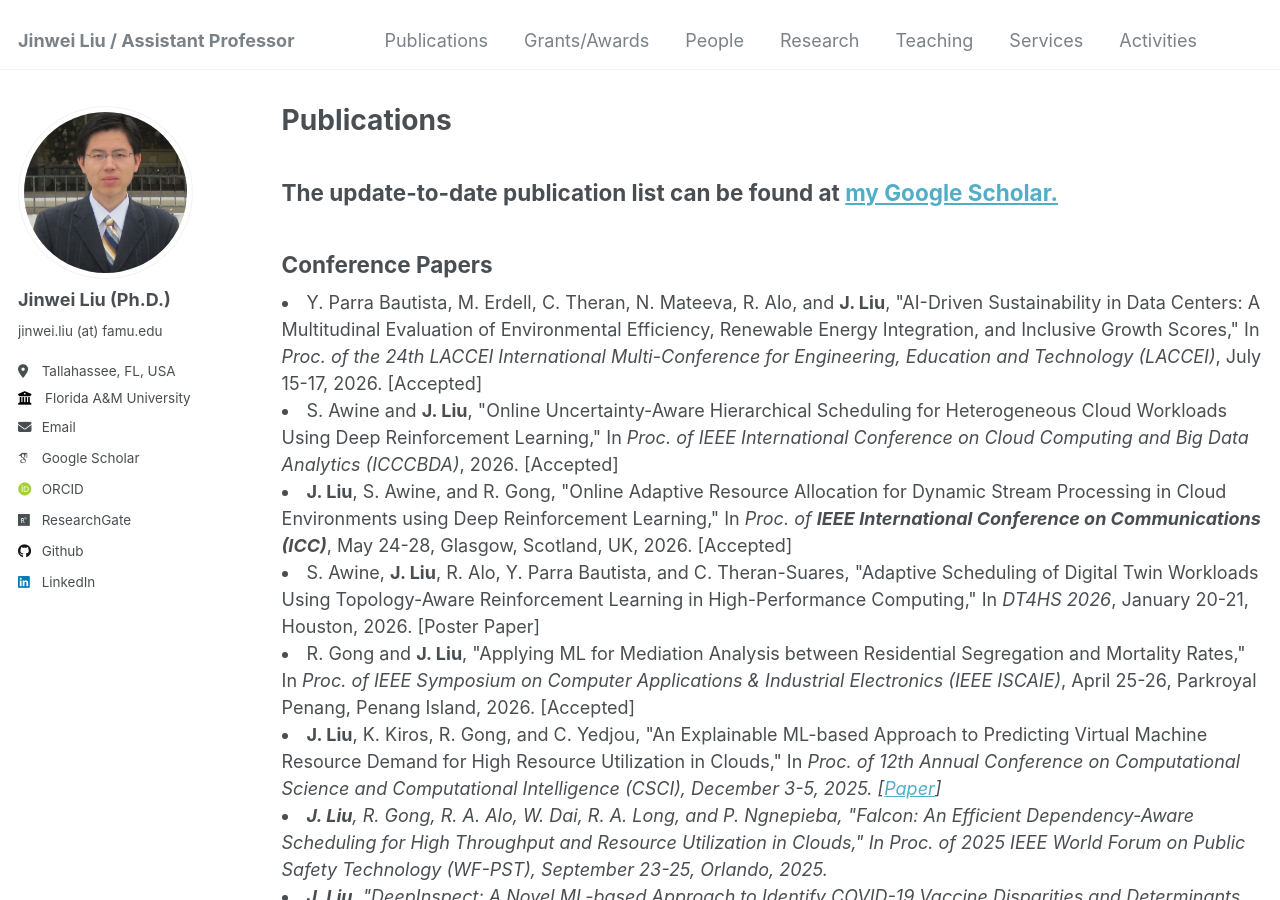
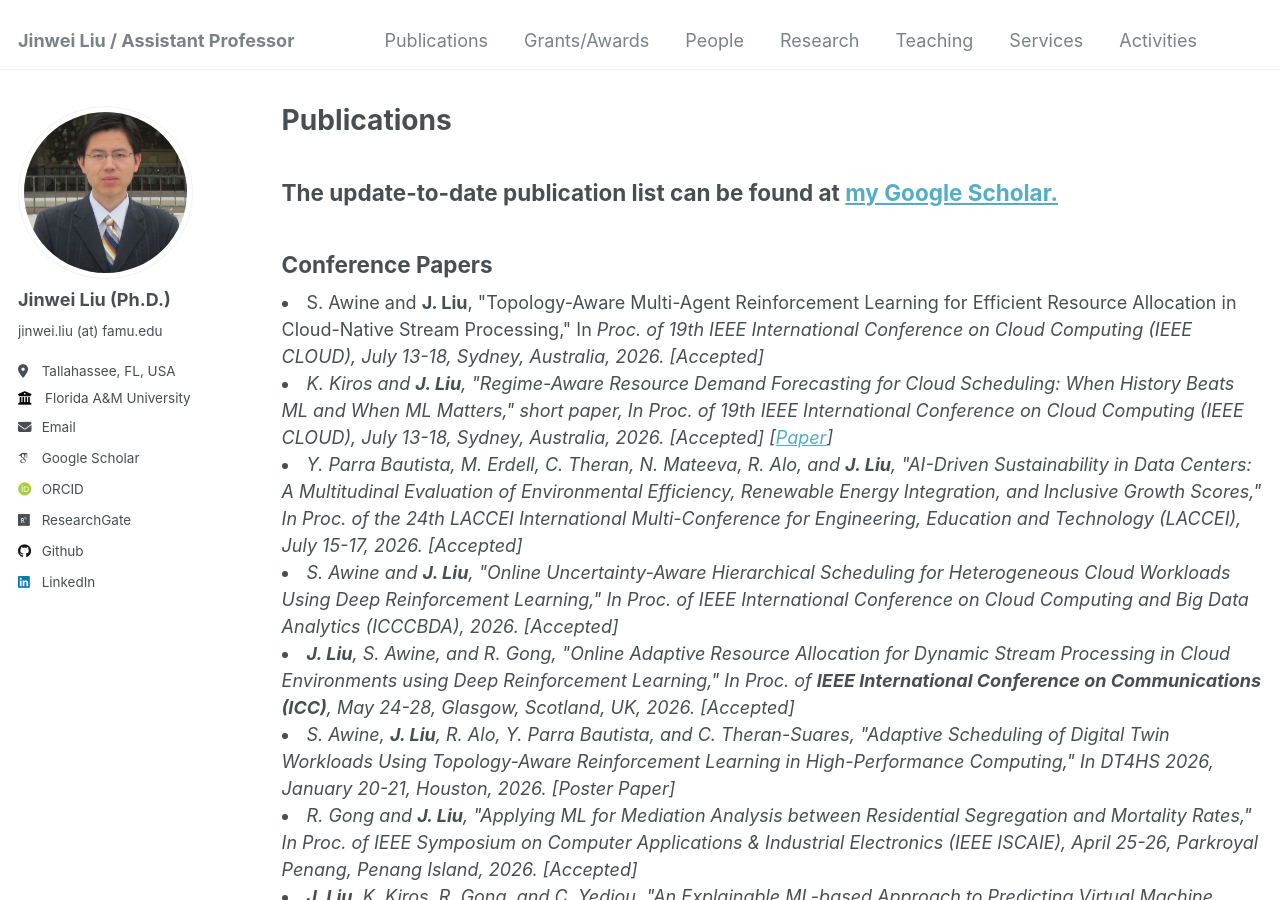
Before and after one commit to jinweiliucu/jinweiliucu.github.io, a Jekyll site: the page built from _publications/publications.html, in a window 1280 px wide and 900 px high. Built offline with Jekyll 4.4.1, drawn with Linux system fonts in a browser that asks for light colours; some web fonts are replaced.

Commit message:
Update publications.html

```diff
--- a/_publications/publications.html
+++ b/_publications/publications.html
@@ -9,6 +9,20 @@ author_profile: true
 
 
 <h2 class="text-left">Conference Papers</h2>
+	<li>
+    S. Awine and <strong>J. Liu</strong>, "Topology-Aware Multi-Agent Reinforcement Learning for Efficient Resource Allocation in Cloud-Native Stream Processing,"
+    In <em>Proc. of 19th IEEE International Conference on Cloud Computing (IEEE CLOUD), July 13-18, Sydney, Australia, 2026. [Accepted]
+    <!-- [<a href="/files/articles/WF-PST2025LiuFalcon.pdf">Paper</a>]</span> -->
+    </span><br>
+    </li>
+
+	<li>
+    K. Kiros and <strong>J. Liu</strong>, "Regime-Aware Resource Demand Forecasting for Cloud Scheduling: When History Beats ML and When ML Matters," short paper,
+    In <em>Proc. of 19th IEEE International Conference on Cloud Computing (IEEE CLOUD), July 13-18, Sydney, Australia, 2026. [Accepted]
+    [<a href="/files/articles/CSCI2025Liu.pdf">Paper</a>]</span>
+    </span><br>
+    </li>
+
 	<li>
     Y. Parra Bautista, M. Erdell, C. Theran, N. Mateeva, R. Alo, and <strong>J. Liu</strong>, "AI-Driven Sustainability in Data Centers: A Multitudinal Evaluation of Environmental Efficiency, Renewable Energy Integration, and Inclusive Growth Scores,"
     In <em>Proc. of the 24th LACCEI International Multi-Conference for Engineering, Education and Technology (LACCEI)</em>, July 15-17, 2026. [Accepted]
```
